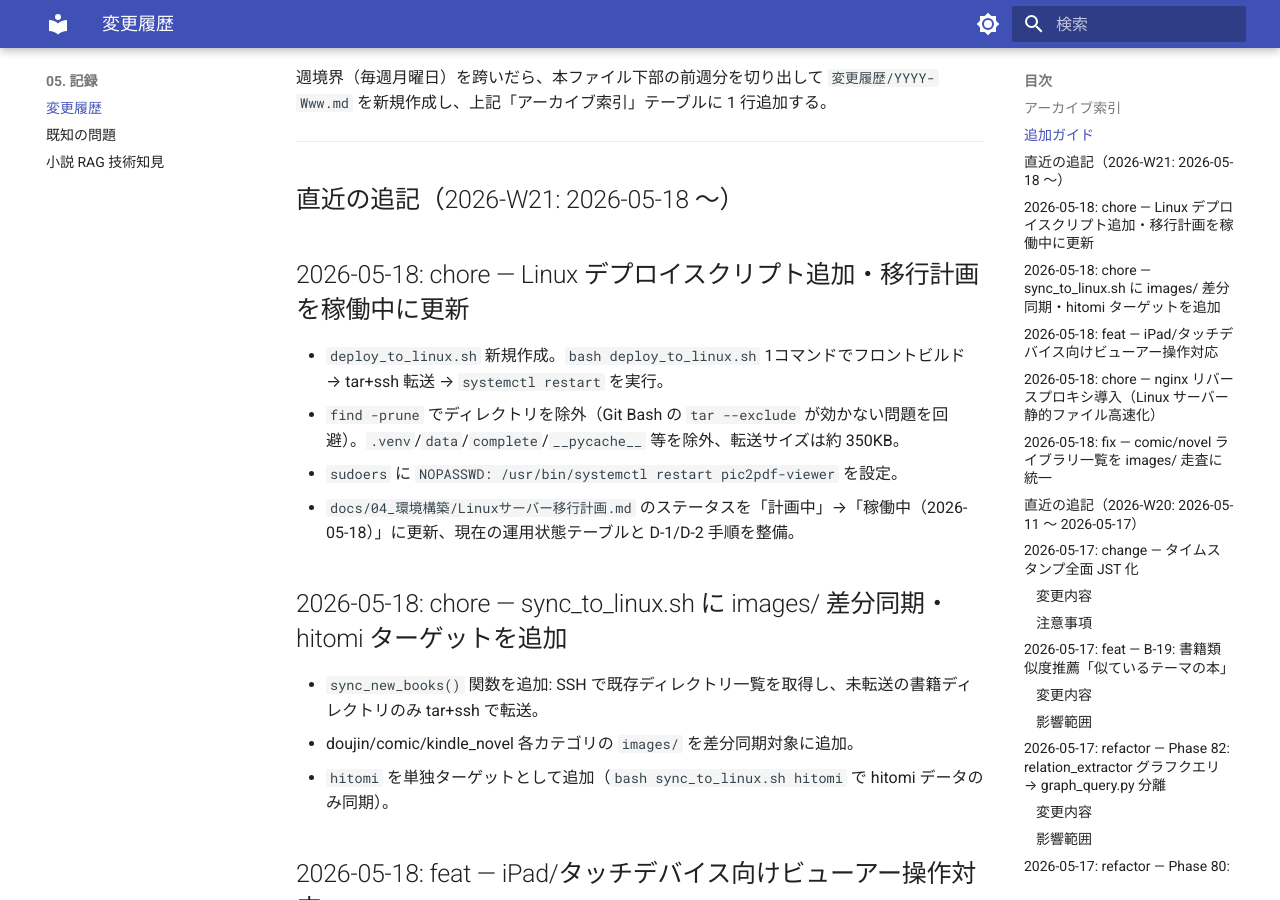
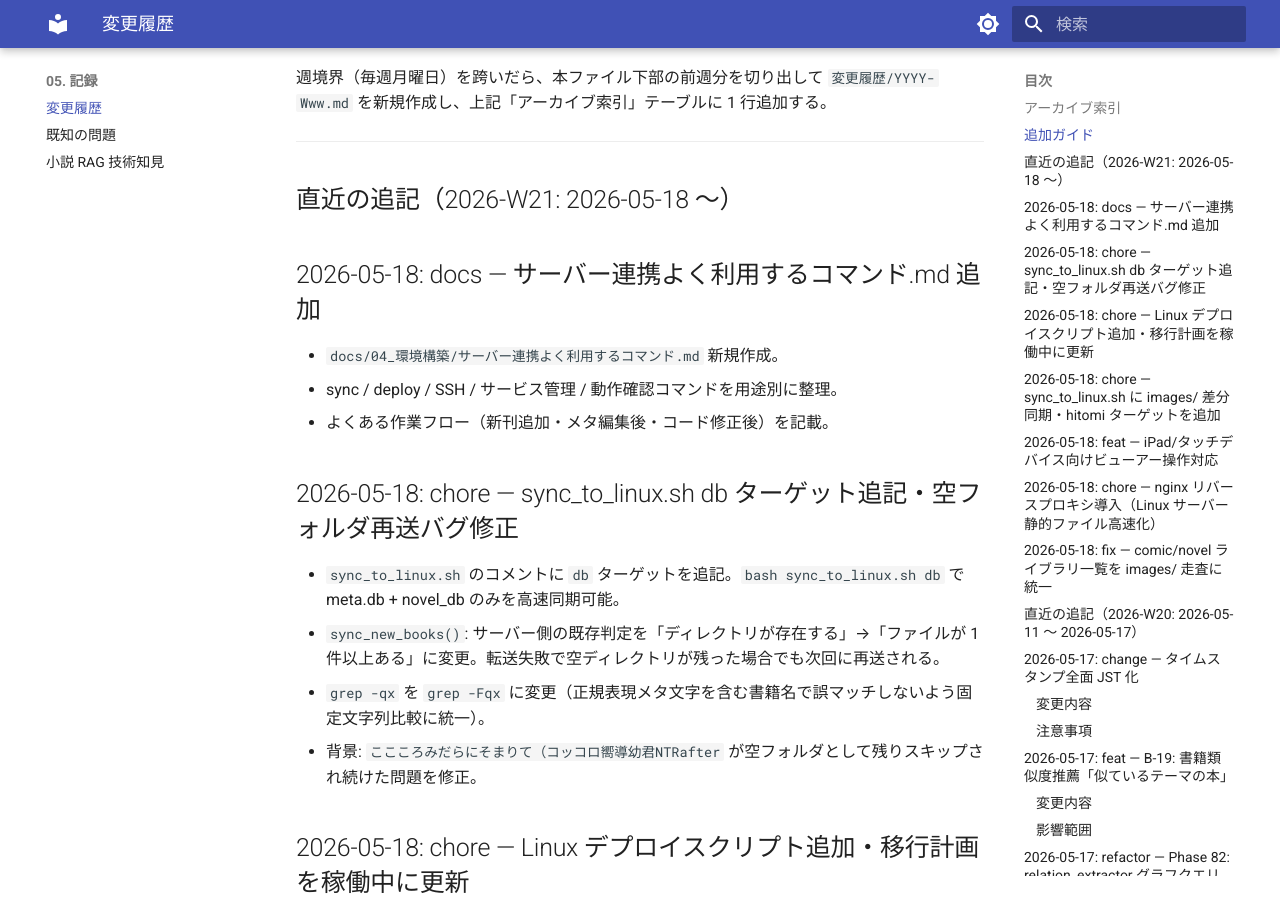
Before and after one commit to kkmmyr/Pic2PDF_Viewer, an MkDocs documentation site: the page built from docs/05_記録/変更履歴.md, in a window 1280 px wide and 900 px high, scrolled down 1156 px. Built offline with MkDocs 1.6.1 and Material for MkDocs 9.7.7, drawn with Linux system fonts in a browser that asks for light colours.

Commit message:
docs: 変更履歴・Linux移行計画を 2026-05-18 作業分で最新化
- 変更履歴: sync_new_books バグ修正・db ターゲット追記・コマンドメモ追加の 3 エントリを追記
- Linuxサーバー移行計画: db ターゲット追加・差分同期の説明更新・メタ編集後の注意を警告として追記

Co-Authored-By: Claude Sonnet 4.6 <noreply@anthropic.com>

````diff
--- a/docs/04_環境構築/Linuxサーバー移行計画.md
+++ b/docs/04_環境構築/Linuxサーバー移行計画.md
@@ -14,7 +14,7 @@
 | データ | `/opt/pic2pdf-viewer/data/`（doujin/comic/kindle_novel/hitomi） |
 | Tailscale | 導入済み。iPad・外部 PC からアクセス可 |
 | コードデプロイ | `bash deploy_to_linux.sh`（Windows 側から実行） |
-| データ同期 | `bash sync_to_linux.sh [doujin\|comic\|novel\|hitomi\|all]` |
+| データ同期 | `bash sync_to_linux.sh [doujin\|comic\|novel\|hitomi\|db\|all]` |
 
 ---
 
@@ -211,7 +211,8 @@ echo "amashio ALL=(ALL) NOPASSWD: /usr/bin/systemctl restart pic2pdf-viewer, /us
 Windows でキャプチャ・OCR・PDF 生成を行うたびに実行する。
 
 ```bash
-bash sync_to_linux.sh doujin   # 同人誌のみ
+bash sync_to_linux.sh db       # meta.db + novel_db のみ（数秒・メタ編集後に実行）
+bash sync_to_linux.sh doujin   # 同人誌のみ（画像 + サムネイル + DB）
 bash sync_to_linux.sh comic    # 漫画のみ
 bash sync_to_linux.sh novel    # 小説のみ
 bash sync_to_linux.sh hitomi   # hitomi データのみ
@@ -219,8 +220,12 @@ bash sync_to_linux.sh all      # 全カテゴリ + DB
 ```
 
 - `thumbnails/` はフル同期（毎回上書き）
-- `images/` は差分同期（サーバーに存在しない書籍ディレクトリのみ転送）
-- DB（`meta.db` + `novel_db/`）は常に同期
+- `images/` は差分同期（サーバーにファイルが 1 件以上あるディレクトリはスキップ）
+- DB（`meta.db` + `novel_db/`）は `db` 以外のターゲットでも常に同期
+
+> **⚠️ メタ編集後の注意**: Windows でジャンル・作者・シリーズを設定した後は必ず `bash sync_to_linux.sh db` を実行すること。実行しないと Linux の meta.db が古いままとなり、ジャンルフィルター等から書籍が除外される。
+
+> **コマンドまとめ**: `docs/04_環境構築/サーバー連携よく利用するコマンド.md` を参照。
 
 ### D-3: タイミングの目安
 
@@ -228,7 +233,7 @@ bash sync_to_linux.sh all      # 全カテゴリ + DB
 |---|---|
 | Kindle キャプチャ → PDF 生成 | PDF 生成バッチ完了後 |
 | OCR バッチ完了 | OCR 完了後（`novel_db/` が更新される） |
-| 書誌メタ編集（タイトル・著者等） | 編集後に `meta.db` だけ push |
+| 書誌メタ編集（ジャンル・著者・シリーズ） | 編集後すぐに `bash sync_to_linux.sh db` |
 | 同人誌 ZIP → PDF 変換 | 変換バッチ完了後 |
 
 **DB 転送中の競合について**: Linux 側が閲覧中でも SQLite の WAL モードなら読み取りは継続できる。手動 push 運用（バッチ完了後に実行）であれば問題ない。
--- a/docs/05_記録/変更履歴.md
+++ b/docs/05_記録/変更履歴.md
@@ -28,6 +28,19 @@
 ---
 
 ## 直近の追記（2026-W21: 2026-05-18 〜）
+
+## 2026-05-18: docs — サーバー連携よく利用するコマンド.md 追加
+
+- `docs/04_環境構築/サーバー連携よく利用するコマンド.md` 新規作成。
+- sync / deploy / SSH / サービス管理 / 動作確認コマンドを用途別に整理。
+- よくある作業フロー（新刊追加・メタ編集後・コード修正後）を記載。
+
+## 2026-05-18: chore — sync_to_linux.sh db ターゲット追記・空フォルダ再送バグ修正
+
+- `sync_to_linux.sh` のコメントに `db` ターゲットを追記。`bash sync_to_linux.sh db` で meta.db + novel_db のみを高速同期可能。
+- `sync_new_books()`: サーバー側の既存判定を「ディレクトリが存在する」→「ファイルが 1 件以上ある」に変更。転送失敗で空ディレクトリが残った場合でも次回に再送される。
+- `grep -qx` を `grep -Fqx` に変更（正規表現メタ文字を含む書籍名で誤マッチしないよう固定文字列比較に統一）。
+- 背景: `ここころみだらにそまりて（コッコロ嚮導幼君NTRafter` が空フォルダとして残りスキップされ続けた問題を修正。
 
 ## 2026-05-18: chore — Linux デプロイスクリプト追加・移行計画を稼働中に更新
 
````
